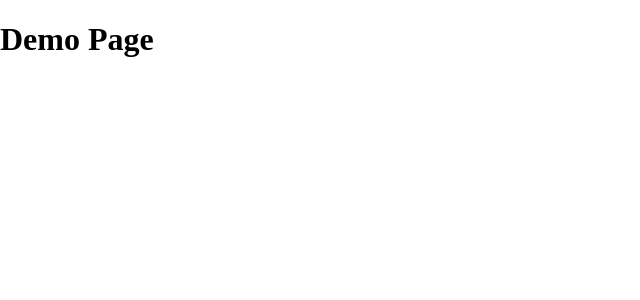
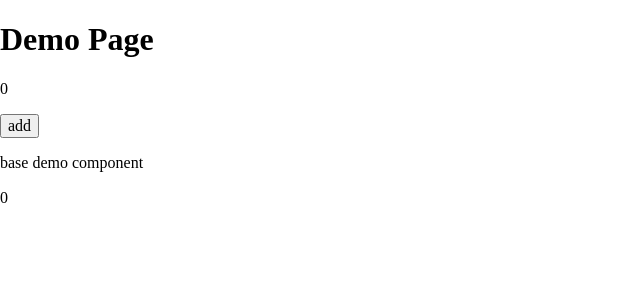
Before and after one commit to maoirving/nuxt3-demo, a Nuxt app: page /demo in a window 1280 px wide. Shown: the top 300 px of the page, without its empty margins (0-640 px from the left). Built offline with nearby package versions, Linux system fonts and the light colour scheme.

Commit message:
feat: use counter store

```diff
--- a/components/base/Demo.vue
+++ b/components/base/Demo.vue
@@ -1,7 +1,16 @@
 <template>
-  <div>base demo</div>
+  <div>
+    <p>base demo component</p>
+    <p>{{ counter }}</p>
+  </div>
 </template>
 
-<script setup lang="ts"></script>
+<script setup lang="ts">
+import { storeToRefs } from 'pinia'
+import { useCounterStore } from '~~/store/counter'
+
+const demoStore = useCounterStore()
+const { counter } = storeToRefs(demoStore)
+</script>
 
 <style lang="scss" scoped></style>
--- a/pages/demo.vue
+++ b/pages/demo.vue
@@ -1,9 +1,17 @@
 <template>
   <div>
     <h1>Demo Page</h1>
+    <p>{{ counter }}</p>
+    <BaseButton @click="counterStore.increment">add</BaseButton>
+    <BaseDemo />
   </div>
 </template>
 
-<script setup lang="ts"></script>
+<script setup lang="ts">
+import { useCounterStore } from '~~/store/counter'
+
+const counterStore = useCounterStore()
+const { counter } = counterStore
+</script>
 
 <style lang="scss" scoped></style>
--- /dev/null
+++ b/store/counter.ts
@@ -0,0 +1,20 @@
+import { defineStore } from 'pinia'
+
+export const useCounterStore = defineStore({
+  id: 'demo',
+  state: () => {
+    return {
+      counter: 0,
+    }
+  },
+
+  getters: {
+    doubleCounter: state => state.counter * 2,
+  },
+
+  actions: {
+    increment() {
+      this.counter++
+    },
+  },
+})
```
